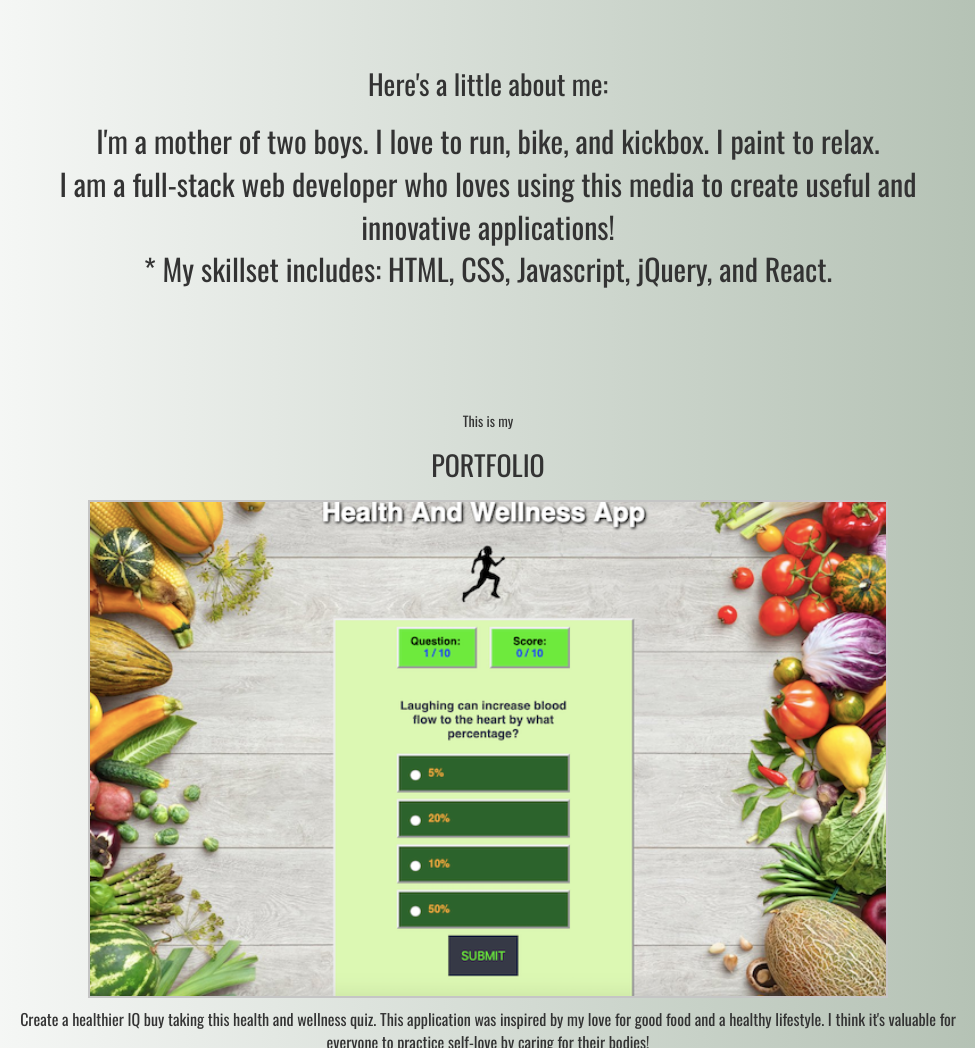
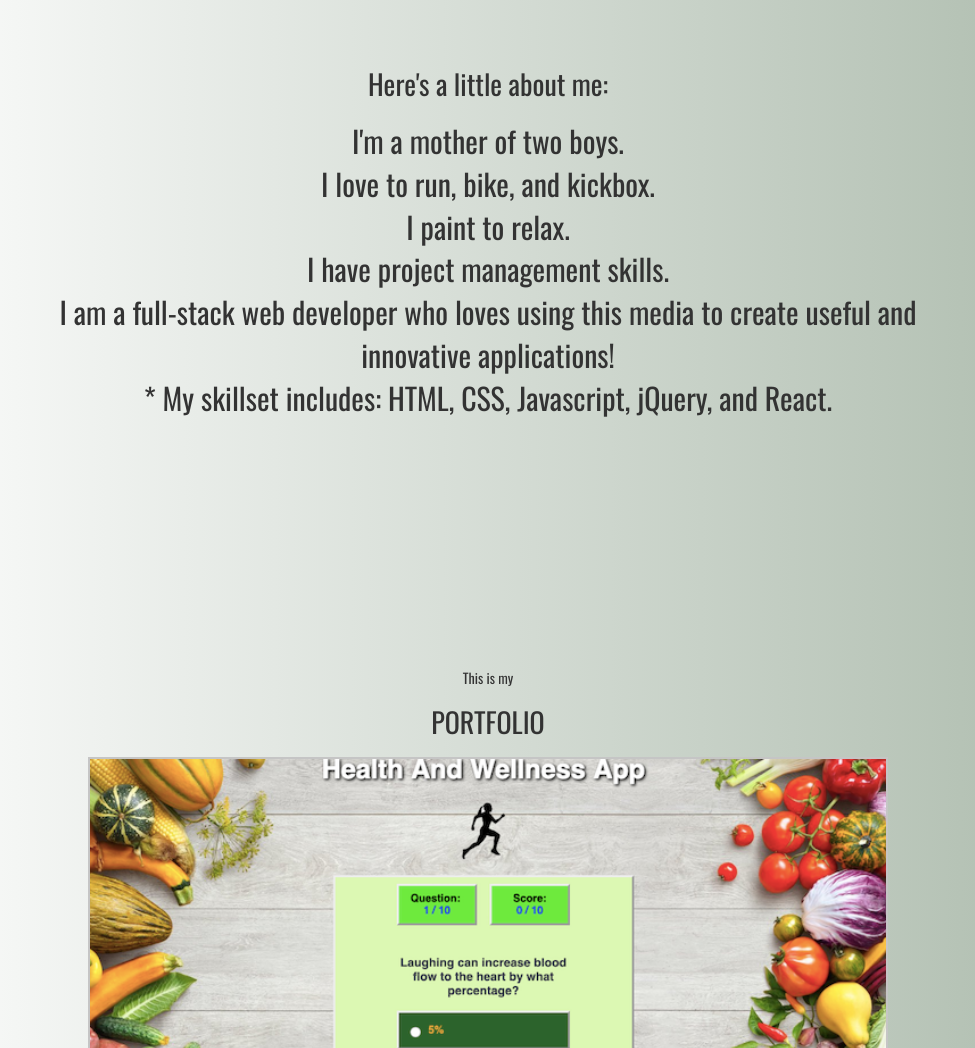
Before and after one commit to MelitaClark/Portfolio-Of-Melita-Clark, a website: page index.html in a window 1280 px wide. Shown: the part 692-1740 px from the top of the page, without its empty margins (152-1127 px from the left). Drawn offline with nearby package versions, Linux system fonts and the light colour scheme; files whose address does not match are found by name.

Commit message:
added more text to html

```diff
--- a/index.html
+++ b/index.html
@@ -49,12 +49,13 @@
 
             <div class="things">
                 <ul class="code">
-                    <li>I'm a mother of two boys.</li>
-                        <li>I love to run, bike, and kickbox.</li>
-                        <li>I paint to relax.</li>
+                    <li>I'm a mother of two boys.</li><br>
+                        <li>I love to run, bike, and kickbox.</li><br>
+                        <li>I paint to relax.</li><br>
+                        <li>I have project management skills.</li><br>
                         <li>I am a full-stack web developer who loves using this media to create useful and innovative applications!</li><br>
                     <li>* My skillset includes: HTML, CSS, Javascript, jQuery, and React.</li>
-                </ul>
+                </ul><br><br><br>
             </div>
         </div>
     </div>
```
